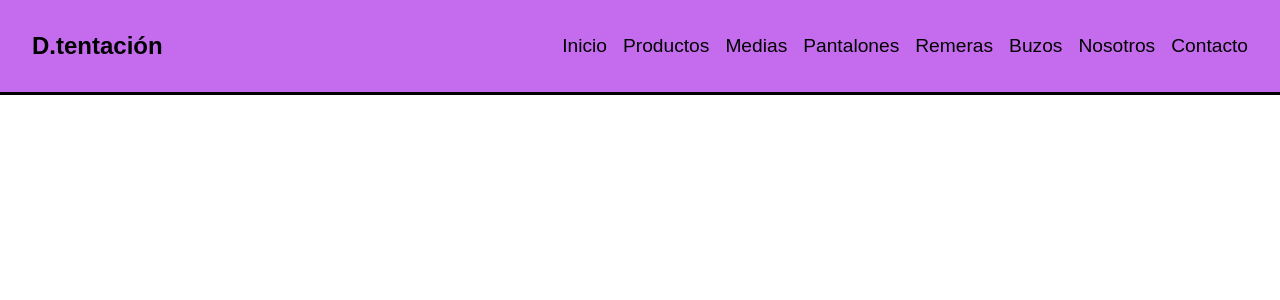
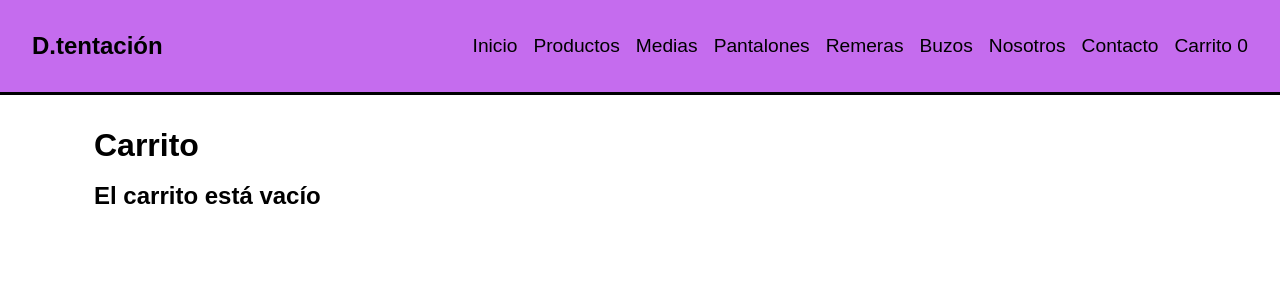
Before and after one commit to Andrea29-18/LearningReact, a React (Create React App) app in the folder my-app/: page /carrito in a window 1280 px wide. Shown: the top 300 px of the page. Built offline with nearby package versions, Linux system fonts and the light colour scheme.

Commit message:
Context y LocalStorage

```diff
--- a/my-app/src/App.jsx
+++ b/my-app/src/App.jsx
@@ -3,13 +3,16 @@
 import ItemListContainer from "./components/ItemListContainer";
 import Navbar from "./components/Navbar";
 import Nosotros from "./components/Nosotros";
+import { CartProvider } from "./context/CartContext";
 import "./main.css";
 import { BrowserRouter, Route, Routes } from "react-router-dom";
+import Carrito from "./components/Carrito";
 
 function App() {
 
   return (
     <div>
+      <CartProvider>
         <BrowserRouter>
 
           <Navbar />
@@ -21,9 +24,11 @@
             <Route path="/productos/:categoria" element={<ItemListContainer />} />
             <Route path="/nosotros" element={<Nosotros />} />
             <Route path="/contacto" element={<Contacto />} />
+            <Route path="/carrito" element={<Carrito />} />
           </Routes>
 
         </BrowserRouter>
+      </CartProvider>
     </div>
   );
 }
--- /dev/null
+++ b/my-app/src/components/Carrito.jsx
@@ -0,0 +1,43 @@
+import React, { useContext } from 'react'
+import { CartContext } from '../context/CartContext';
+
+const Carrito = () => {
+
+    const { carrito, precioTotal, vaciarCarrito } = useContext(CartContext);
+
+    const handleVaciar = () => {
+        vaciarCarrito();
+    }
+
+    return (
+        <div className='container'>
+            <h1 className='main-title'>Carrito</h1>
+            <br />
+
+            {
+                carrito.map((prod) => (
+                    <div key={prod.id}>
+                        <br />
+                        <h2>{prod.titulo}</h2>
+                        <p> Precio Unitario: ${prod.precio}</p>
+                        <p> Precio Total: ${prod.precio * prod.cantidad}</p>
+                        <p> Cantidad: {prod.cantidad}</p>
+                        <br />
+                    </div>
+                ))
+            }
+
+            {
+                carrito.length > 0 ?
+                <>
+                    <h2> Precio total: $ {precioTotal()}</h2>
+                    <button onClick={handleVaciar}> Limpiar Carrito </button>
+                </> :
+                <h2> El carrito está vacío </h2>
+            }
+
+        </div>
+    )
+}
+
+export default Carrito
--- /dev/null
+++ b/my-app/src/components/CartWidget.jsx
@@ -0,0 +1,19 @@
+import React, { useContext } from 'react'
+import { Link } from 'react-router-dom'
+import { CartContext } from '../context/CartContext';
+
+const CartWidget = () => {
+
+    const { cantidadEnCarrito } = useContext(CartContext);
+
+    return (
+        <div>
+            <Link className="menu-link" to="/carrito">
+                Carrito
+                <span className="numerito"> {cantidadEnCarrito()} </span>
+            </Link>
+        </div>
+    )
+}
+
+export default CartWidget
--- a/my-app/src/components/ItemDetail.jsx
+++ b/my-app/src/components/ItemDetail.jsx
@@ -1,11 +1,14 @@
-import { useState } from "react";
+import { useContext, useState } from "react";
 import { toCapital } from "../helpers/toCapital"
 import ItemCount from "./ItemCount"
+import { CartContext } from "../context/CartContext";
 
 
 const ItemDetail = ({ item }) => {
 
-    const[cantidad, setCantidad] = useState(1);
+    const { carrito, agregarAlCarrito } = useContext(CartContext);
+
+    const [cantidad, setCantidad] = useState(1);
 
     const handleRestar = () => {
         cantidad > 1 && setCantidad(cantidad - 1)
@@ -15,9 +18,6 @@
         cantidad < item.stock && setCantidad(cantidad + 1)
     }
 
-    const handleAgregar = () => {
-        console.log({...item, cantidad})
-    }
 
     return (
         <div className="container">
@@ -28,7 +28,10 @@
                     <p className="descripcion">{item.descripcion}</p>
                     <p className="categoria">Categoría: {toCapital(item.categoria)}</p>
                     <p className="precio">${item.precio}</p>
-                    <ItemCount cantidad={cantidad} handleRestar={handleRestar} handleSumar={handleSumar} handleAgregar={handleAgregar}/>
+                    <ItemCount cantidad={cantidad}
+                        handleRestar={handleRestar}
+                        handleSumar={handleSumar}
+                        handleAgregar={() => {agregarAlCarrito(item, cantidad)}} />
                 </div>
             </div>
         </div>
--- a/my-app/src/components/Navbar.jsx
+++ b/my-app/src/components/Navbar.jsx
@@ -1,5 +1,6 @@
 import React from 'react'
 import { Link } from 'react-router-dom'
+import CartWidget from './CartWidget'
 
 const Navbar = () => {
     return (
@@ -14,6 +15,7 @@
                 <li><Link className="menu-link" to="/productos/buzos">Buzos</Link></li>
                 <li><Link className="menu-link" to="/nosotros">Nosotros</Link></li>
                 <li><Link className="menu-link" to="/contacto">Contacto</Link></li>
+                <li><CartWidget /></li>
             </ul>
         </nav>
     )
--- /dev/null
+++ b/my-app/src/context/CartContext.jsx
@@ -0,0 +1,47 @@
+import { createContext, useEffect, useState } from "react";
+
+export const CartContext = createContext();
+
+const carritoInicial = JSON.parse(localStorage.getItem('carrito')) || [];
+
+export const CartProvider = ({ children }) => {
+
+    const [carrito, setCarrito] = useState(carritoInicial);
+
+    const agregarAlCarrito = (item, cantidad) => {
+        const itemAgregado = { ...item, cantidad };
+
+        const nuevoCarrito = [...carrito];
+        const estaEnElCarrito = nuevoCarrito.find((producto) => producto.id === itemAgregado.id)
+
+        if (estaEnElCarrito) {
+            estaEnElCarrito.cantidad += cantidad;
+        } else {
+            nuevoCarrito.push(itemAgregado);
+        }
+        setCarrito(nuevoCarrito);
+    }
+
+    const cantidadEnCarrito = () => {
+        return carrito.reduce((acc, prod) => acc + prod.cantidad, 0);
+    }
+
+    const precioTotal = () => {
+        return carrito.reduce((acc, prod) => acc + prod.precio * prod.cantidad, 0);
+    }
+
+    const vaciarCarrito = () => {
+        setCarrito([]);
+    }
+
+    useEffect(() => {
+        localStorage.setItem('carrito', JSON.stringify(carrito));
+    }, [carrito])
+
+
+    return (
+        <CartContext.Provider value={{ carrito, agregarAlCarrito, cantidadEnCarrito, precioTotal, vaciarCarrito }}>
+            {children}
+        </CartContext.Provider>
+    )
+}
```
Lines whose indentation alone changed are shown as unchanged.
